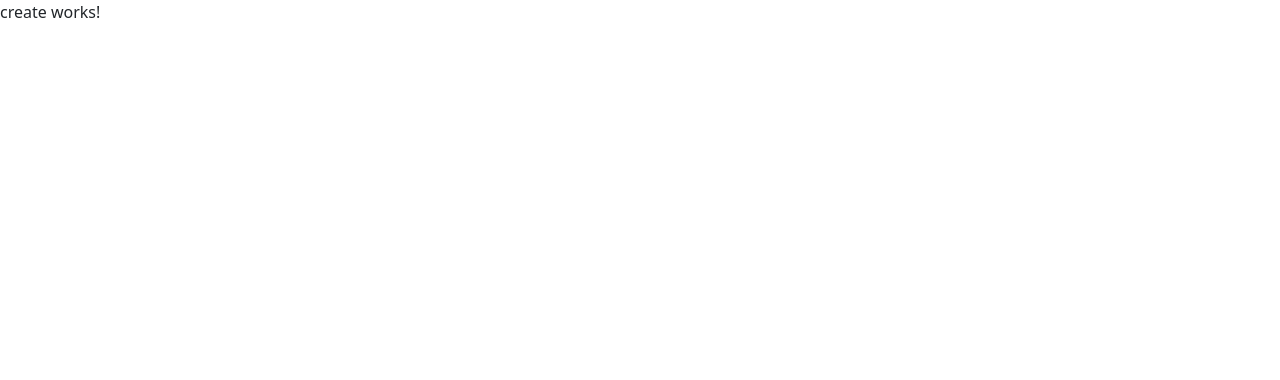
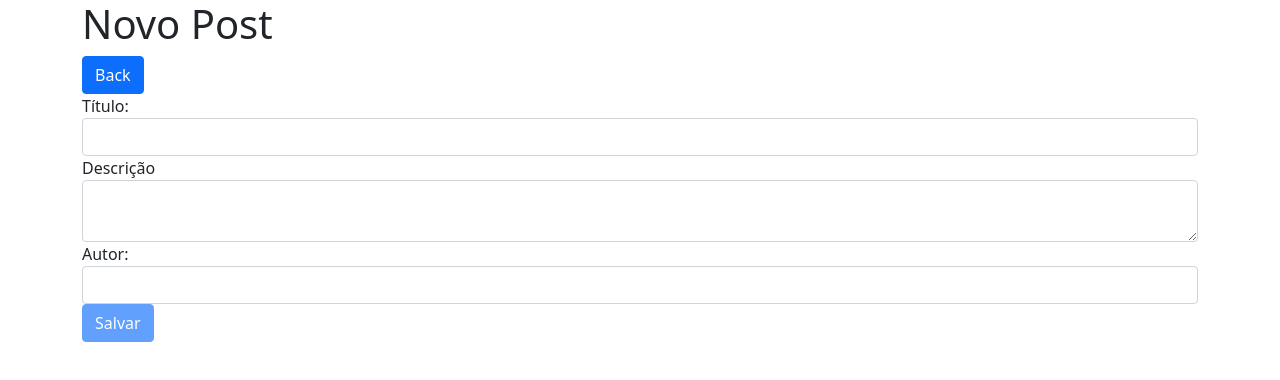
Before and after one commit to juniorbocelli/ead2_client, an Angular app: page /post/create in a window 1280 px wide. Shown: the top 380 px of the page. Built offline with nearby package versions, Linux system fonts and the light colour scheme.

Commit message:
Create post component.

```diff
--- a/src/app/post/create/create.component.html
+++ b/src/app/post/create/create.component.html
@@ -1 +1,35 @@
-<p>create works!</p>
+<div class="container">
+  <h1>Novo Post</h1>
+
+  <a href="#" routerLink="/post/index" class="btn btn-primary">Back</a>
+
+  <form [formGroup]="form" (ngSubmit)="submit()">
+
+    <div class="form-group">
+      <label for="title">Título:</label>
+      <input formControlName="title" id="title" type="text" class="form-control">
+      <div *ngIf="f['title'].touched && f['title'].invalid" class="alert alert-danger">
+        <div *ngIf="f['title'].errors && f['title'].errors['required']">O título é obrigatório.</div>
+      </div>
+    </div>
+
+    <div class="form-group">
+      <label for="description">Descrição</label>
+      <textarea formControlName="description" id="description" type="text" class="form-control">
+            </textarea>
+      <div *ngIf="f['description'].touched && f['description'].invalid" class="alert alert-danger">
+        <div *ngIf="f['description'].errors && f['description'].errors['required']">a descrição é obrigatória.</div>
+      </div>
+    </div>
+
+    <div class="form-group">
+      <label for="ticreatortle">Autor:</label>
+      <input formControlName="creator" id="creator" type="text" class="form-control">
+      <div *ngIf="f['creator'].touched && f['creator'].invalid" class="alert alert-danger">
+        <div *ngIf="f['creator'].errors && f['creator'].errors['required']">O autor é obrigatório.</div>
+      </div>
+    </div>
+
+    <button class="btn btn-primary" type="submit" [disabled]="!form.valid">Salvar</button>
+  </form>
+</div>
--- a/src/app/post/create/create.component.ts
+++ b/src/app/post/create/create.component.ts
@@ -1,4 +1,8 @@
 import { Component, OnInit } from '@angular/core';
+import { Router } from '@angular/router';
+import { FormGroup, FormControl, Validators } from '@angular/forms';
+
+import { PostService } from '../post.service';
 
 @Component({
   selector: 'app-create',
@@ -6,10 +10,45 @@ import { Component, OnInit } from '@angular/core';
   styleUrls: ['./create.component.css']
 })
 export class CreateComponent implements OnInit {
+  form!: FormGroup;
 
-  constructor() { }
+  constructor(
+    public postService: PostService,
+    private router: Router
+  ) { }
 
-  ngOnInit(): void {
+  /**
+   * Write code on Method
+   *
+   * @return response()
+   */
+   ngOnInit(): void {
+    this.form = new FormGroup({
+      title: new FormControl('', [Validators.required]),
+      description: new FormControl('', Validators.required),
+      creator: new FormControl('', Validators.required)
+    });
   }
 
-}
+  /**
+   * Write code on Method
+   *
+   * @return response()
+   */
+  get f(){
+    return this.form.controls;
+  }
+
+  /**
+   * Write code on Method
+   *
+   * @return response()
+   */
+  submit(){
+    console.log(this.form.value);
+    this.postService.create(this.form.value).subscribe((res:any) => {
+         console.log('Post created successfully!');
+         this.router.navigateByUrl('post/index');
+    })
+  };
+};
```
